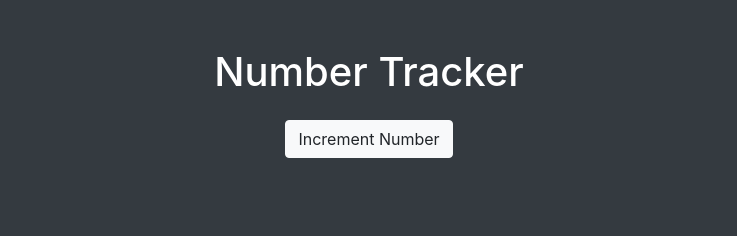
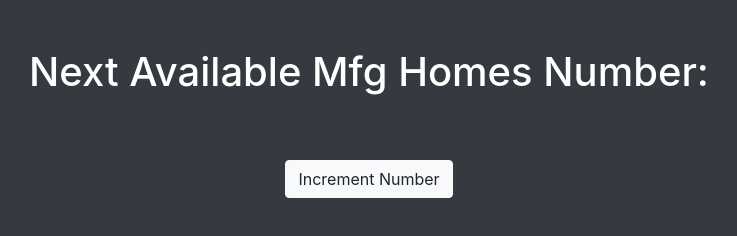
Before and after one commit to alexjyong/mfghomenumbercounter, a website: page index.html in a window 1280 px wide. Shown: the whole page, without its empty margins (271-1008 px from the left). Drawn offline with nearby package versions, Linux system fonts and the light colour scheme; no server answers.

Commit message:
updating index.html

```diff
--- a/index.html
+++ b/index.html
@@ -10,7 +10,7 @@
     <div class="container mt-5">
         <div class="row">
             <div class="col-12 text-center">
-                <h1 class="text-white">Number Tracker</h1>
+                <h1 class="mb-5">Next Available Mfg Homes Number: <span id="number"></span></h1>
                 <h2 id="numberDisplay"></h2>
                 <button id="incrementButton" class="btn btn-light mt-3">Increment Number</button>
             </div>
```
